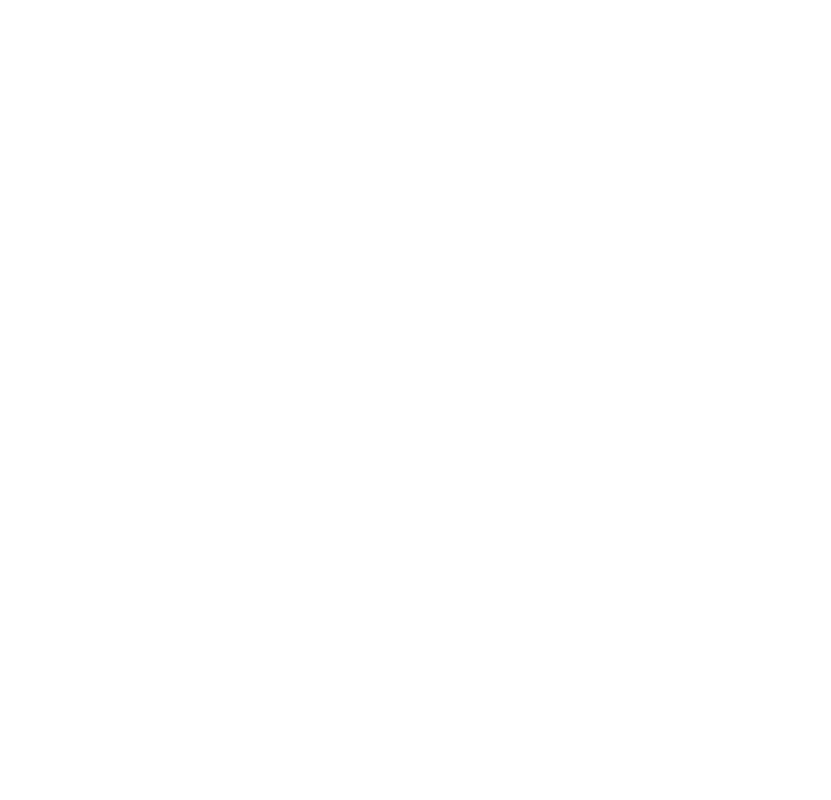
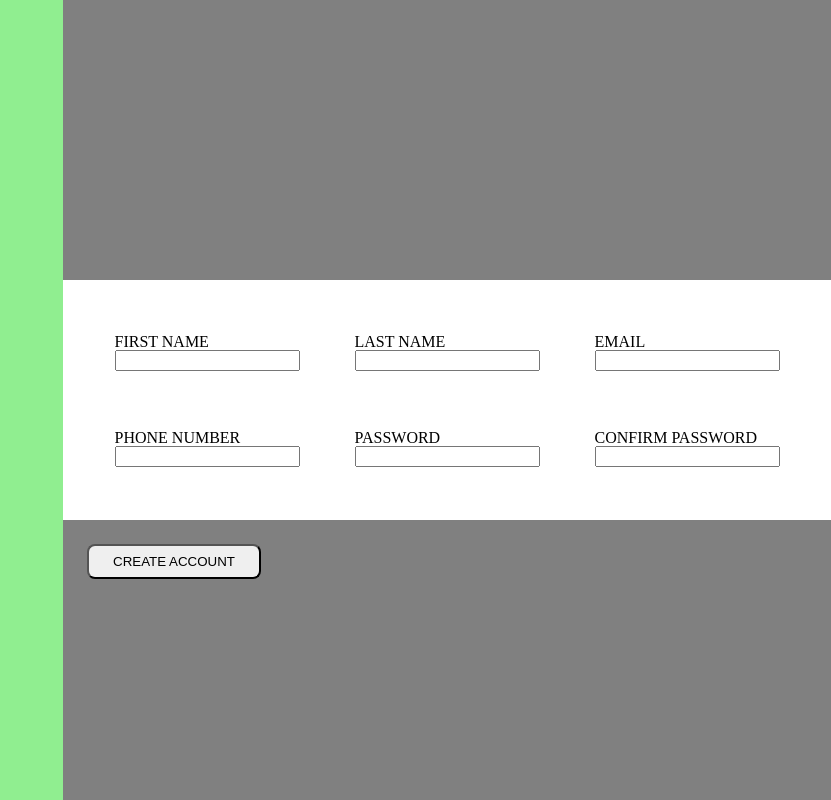
Before and after one commit to cadnr/sign-up-form, a plain HTML site: page index.html in a window 1280 px wide. Shown: the whole page, without its empty margins (449-1280 px from the left). Drawn offline with Linux system fonts and the light colour scheme.

Commit message:
Create dummy form

```diff
--- a/index.html
+++ b/index.html
@@ -8,6 +8,40 @@
     <link rel="stylesheet" href="style.css">
 </head>
 <body>
-
+    <div class="picture"></div>
+    <div class="form-container">
+        <div class="top"></div>
+        <div class="form">
+            <form action="" id="form">
+                <div>
+                    <label for="first_name">FIRST NAME</label>
+                    <input type="text" name="first_name" id="first_name">
+                </div>
+                <div>
+                    <label for="last_name">LAST NAME</label>
+                    <input type="text" name="last_name" id="last_name">
+                </div>
+                <div>
+                    <label for="email">EMAIL</label>
+                    <input type="text" name="email" id="email">
+                </div>
+                <div>
+                    <label for="phone_number">PHONE NUMBER</label>
+                    <input type="text" name="phone_number" id="phone_number">
+                </div>
+                <div>
+                    <label for="password">PASSWORD</label>
+                    <input type="text" name="password" id="password">
+                </div>
+                <div>
+                    <label for="confirm_password">CONFIRM PASSWORD</label>
+                    <input type="text" name="confirm_password" id="confirm_password">
+                </div>
+            </form>
+        </div>
+        <div class="bottom">
+            <button type="submit" form="form">CREATE ACCOUNT</button>
+        </div>
+    </div>
 </body>
 </html>
--- a/style.css
+++ b/style.css
@@ -41,3 +41,64 @@ table {
 	border-collapse: collapse;
 	border-spacing: 0;
 }
+
+* {
+    box-sizing: border-box;
+}
+
+body {
+    display: flex;
+}
+
+.picture {
+    background-color: lightgreen;
+    width: 40vw;
+    height: 100vh;
+}
+
+.form-container {
+    background-color: violet;
+    width: 60vw;
+    height: 100vh;
+    display: flex;
+    flex-direction: column;
+    justify-content: center;
+    align-items: center;
+}
+
+.top {
+    background-color: gray;
+    height: 35vh;
+    width: 60vw;
+}
+
+form {
+    background-color: white;
+    height: 30vh;
+    width: 60vw;
+    display: flex;
+    justify-content: center;
+    flex-wrap: wrap;
+    flex-direction: row;
+    padding: 1.5rem;
+}
+
+form div {
+    margin: auto;
+}
+
+.bottom {
+    background-color: gray;
+    height: 35vh;
+    width: 60vw;
+}
+
+.bottom button {
+    margin: 1.5rem;
+    padding: 0.5rem 1.5rem;
+    border-radius: 0.5rem;
+}
+
+label {
+    display: block;
+}
```
